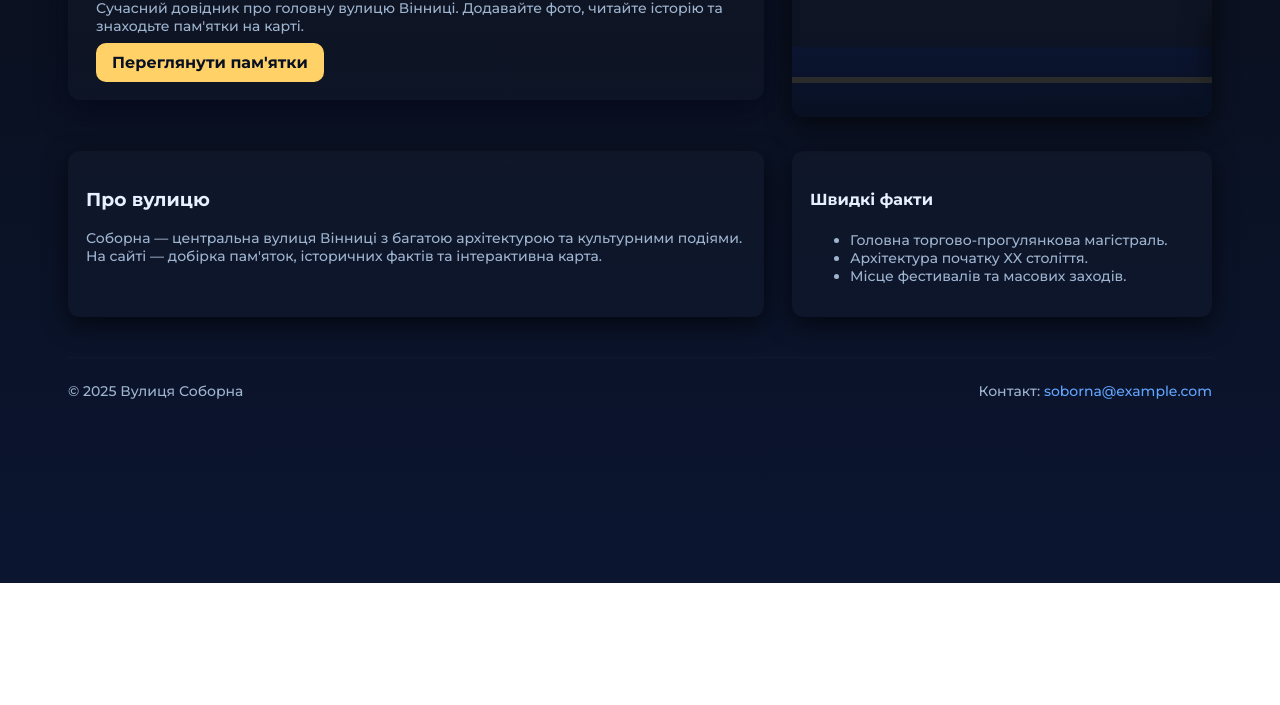
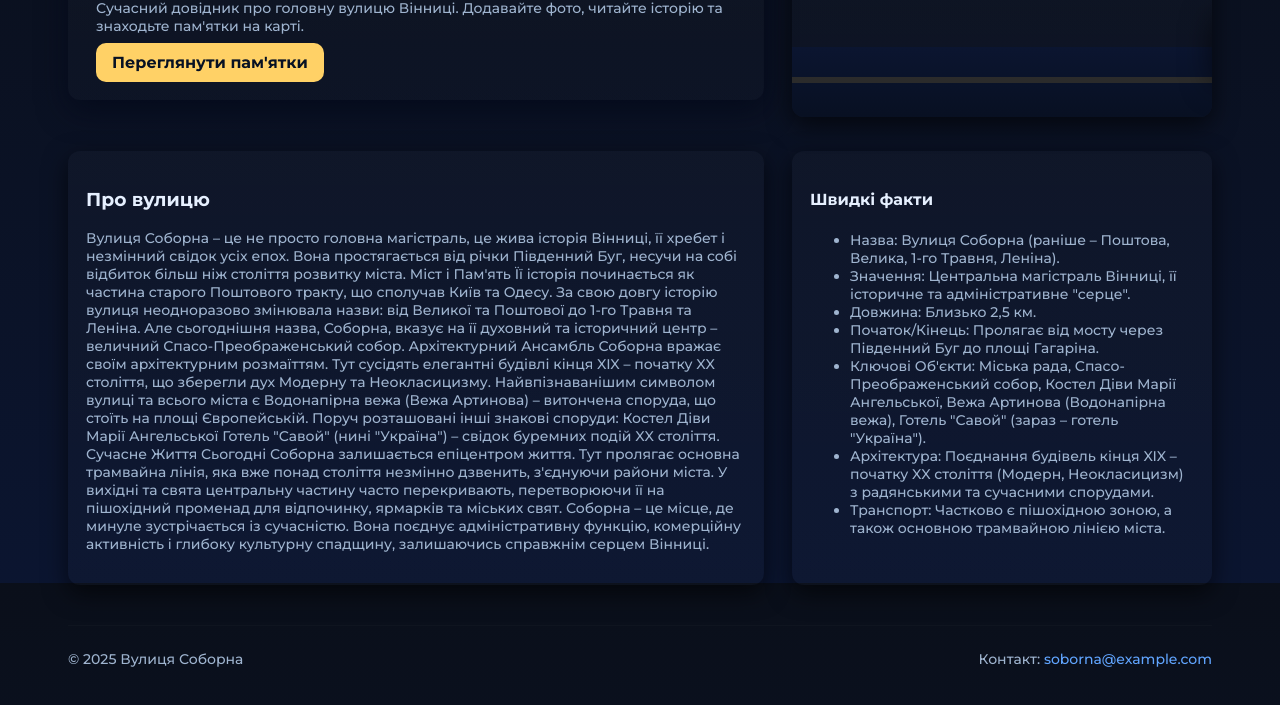
Before and after one commit to anastasiazralko141-cmd/soborna_1, a plain HTML site: page index.html in a window 1280 px wide. Shown: the part 217-922 px from the top of the page. Before the commit the page ends 800 px from the top, so only its background shows below. Drawn offline with Linux system fonts and the light colour scheme.

Commit message:
Revise Soborna Street description and facts
Updated the description of Soborna Street and added historical context and architectural details.

```diff
--- a/index.html
+++ b/index.html
@@ -46,14 +46,35 @@
       <div class="grid-2">
         <div class="card">
           <h3>Про вулицю</h3>
-          <p class="small">Соборна — центральна вулиця Вінниці з багатою архітектурою та культурними подіями. На сайті — добірка пам'яток, історичних фактів та інтерактивна карта.</p>
+          <p class="small">Вулиця Соборна – це не просто головна магістраль, це жива історія Вінниці, її хребет і незмінний свідок усіх епох. Вона простягається від річки Південний Буг, несучи на собі відбиток більш ніж століття розвитку міста.
+
+Міст і Пам'ять
+Її історія починається як частина старого Поштового тракту, що сполучав Київ та Одесу. За свою довгу історію вулиця неодноразово змінювала назви: від Великої та Поштової до 1-го Травня та Леніна. Але сьогоднішня назва, Соборна, вказує на її духовний та історичний центр – величний Спасо-Преображенський собор.
+
+Архітектурний Ансамбль
+Соборна вражає своїм архітектурним розмаїттям. Тут сусідять елегантні будівлі кінця XIX – початку XX століття, що зберегли дух Модерну та Неокласицизму. Найвпізнаванішим символом вулиці та всього міста є Водонапірна вежа (Вежа Артинова) – витончена споруда, що стоїть на площі Європейській.
+
+Поруч розташовані інші знакові споруди:
+
+Костел Діви Марії Ангельської
+
+Готель "Савой" (нині "Україна") – свідок буремних подій XX століття.
+
+Сучасне Життя
+Сьогодні Соборна залишається епіцентром життя. Тут пролягає основна трамвайна лінія, яка вже понад століття незмінно дзвенить, з'єднуючи райони міста. У вихідні та свята центральну частину часто перекривають, перетворюючи її на пішохідний променад для відпочинку, ярмарків та міських свят.
+
+Соборна – це місце, де минуле зустрічається із сучасністю. Вона поєднує адміністративну функцію, комерційну активність і глибоку культурну спадщину, залишаючись справжнім серцем Вінниці.</p>
         </div>
         <aside class="card">
           <h4>Швидкі факти</h4>
           <ul class="small">
-            <li>Головна торгово-прогулянкова магістраль.</li>
-            <li>Архітектура початку XX століття.</li>
-            <li>Місце фестивалів та масових заходів.</li>
+            <li>Назва: Вулиця Соборна (раніше – Поштова, Велика, 1-го Травня, Леніна).</li>
+            <li>Значення: Центральна магістраль Вінниці, її історичне та адміністративне "серце".</li>
+            <li>Довжина: Близько 2,5 км.</li>
+            <li>Початок/Кінець: Пролягає від мосту через Південний Буг до площі Гагаріна.</li>
+            <li>Ключові Об'єкти: Міська рада, Спасо-Преображенський собор, Костел Діви Марії Ангельської, Вежа Артинова (Водонапірна вежа), Готель "Савой" (зараз – готель "Україна").</li>
+            <li>Архітектура: Поєднання будівель кінця XIX – початку XX століття (Модерн, Неокласицизм) з радянськими та сучасними спорудами.</li>
+            <li>Транспорт: Частково є пішохідною зоною, а також основною трамвайною лінією міста.</li>
           </ul>
         </aside>
       </div>
```
